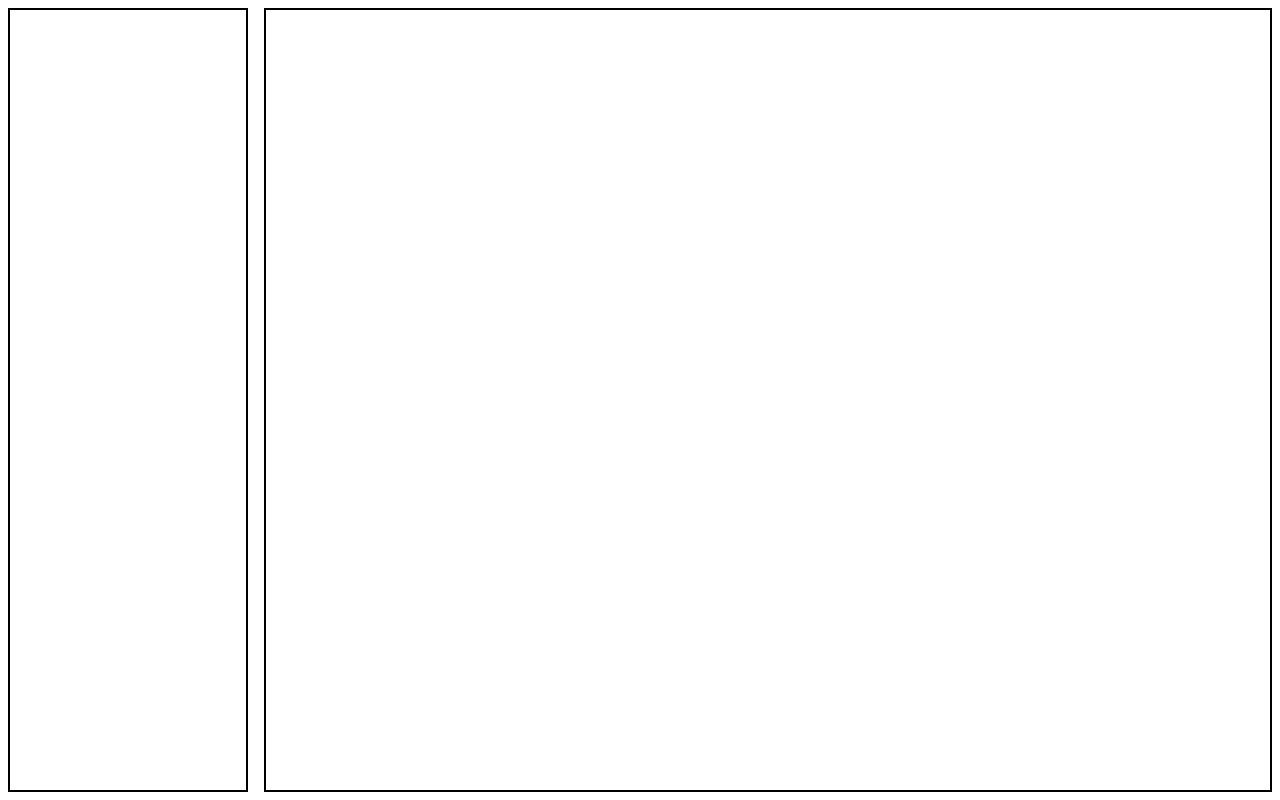
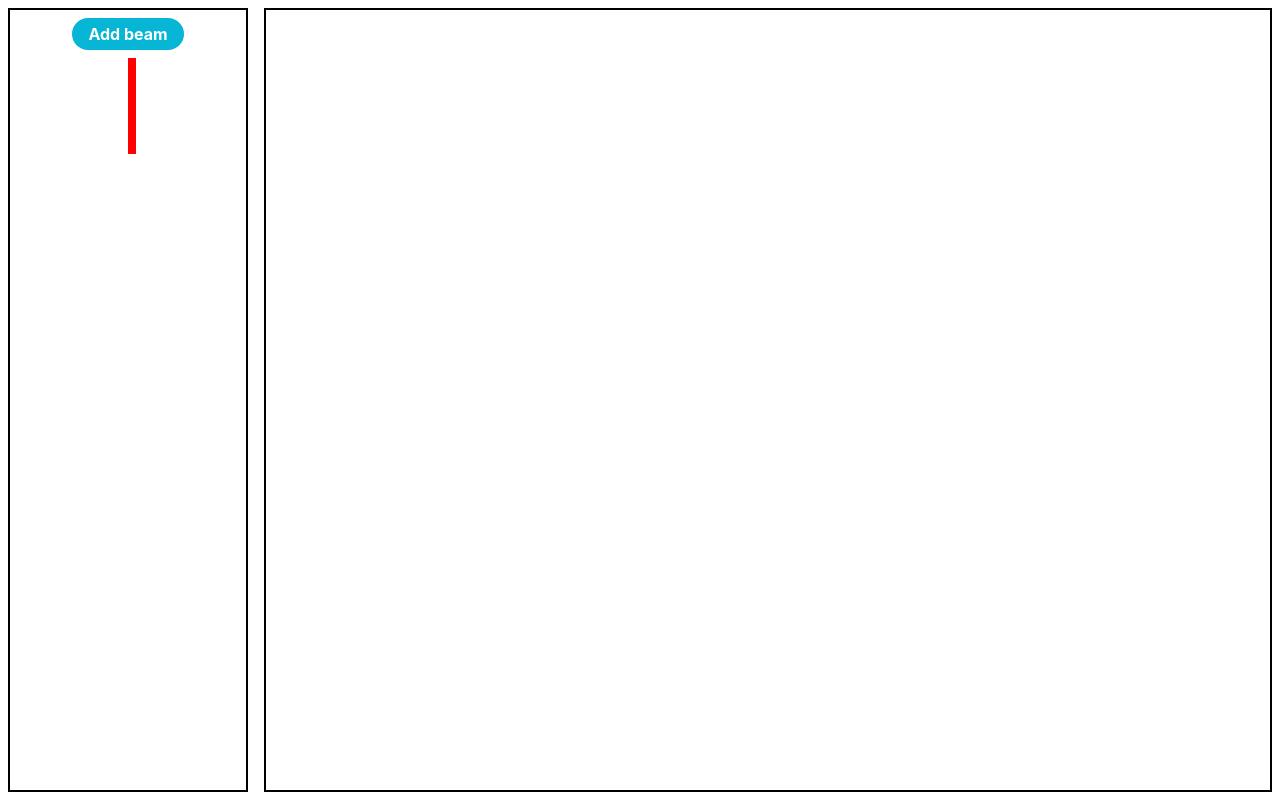
Before and after one commit to mjyoussef/constructR, a React (Create React App) app in the folder sketchbook/: page / in a window 1280 px wide. Built offline with nearby package versions, Linux system fonts and the light colour scheme.

Commit message:
added beams to library

```diff
--- a/sketchbook/src/App.tsx
+++ b/sketchbook/src/App.tsx
@@ -1,10 +1,17 @@
-import React from 'react';
+import React, {useState} from 'react';
 import './App.css';
+import {Block} from './types/uiObjects';
+import {Library} from './library/Library';
 
 function App() {
+
+  const [blocks, setBlocks] = useState(new Array<Block>());
+  console.log(blocks);
+
   return (
     <div className="w-screen h-screen flex flex-row grid grid-cols-5">
-      <div className="h-11/12 col-span-1 border-solid border-2 border-black m-2">
+      <div className="flex flex-col justify-start h-11/12 col-span-1 border-solid border-2 border-black m-2">
+        <Library setBlocks={setBlocks} nextX={100} nextY={100}/>
       </div>
       <div className="h-11/12 col-span-4 border-solid border-2 border-black m-2">
       </div>
--- /dev/null
+++ b/sketchbook/src/library/Beam.tsx
@@ -0,0 +1,38 @@
+import React, {useEffect, useRef} from 'react';
+import {Block} from '../types/uiObjects';
+import {draw} from './drawer';
+
+type BeamProps = {
+    width: number,
+    height: number,
+    color: string
+}
+
+export function Beam(props: BeamProps) {
+    const canvasRef = useRef(null);
+
+    useEffect(() => {
+        if (canvasRef.current !== null) {
+            const canvas : HTMLCanvasElement = canvasRef.current;
+            const context = canvas.getContext('2d');
+
+            const displayBeam: Block = {
+                x: canvas.width/2,
+                y: 0,
+                width: props.width,
+                height: props.height,
+                angle: 0,
+                color: props.color
+            }
+
+            if (context !== null) {
+                draw(context, displayBeam);
+            }
+        }
+    });
+
+    // adds a 10 pixel margin to the block
+    return (
+        <canvas className={"m-2"} ref={canvasRef} width={window.innerWidth} height={window.innerHeight}/>
+    )
+}
--- /dev/null
+++ b/sketchbook/src/library/Library.tsx
@@ -0,0 +1,41 @@
+import React, {Dispatch, SetStateAction} from 'react';
+import {Block, copyBlock} from '../types/uiObjects';
+import {Beam} from './Beam';
+
+type LibraryProps = {
+    setBlocks: Dispatch<SetStateAction<Block[]>>;
+    nextX: number,
+    nextY: number
+}
+
+const defaultWidth = 50;
+const defaultHeight = 600;
+const defaultColor = "red";
+
+export function Library(props: LibraryProps) {
+
+    function addBlockHandler() {
+        const newBlock: Block = {
+            x: props.nextX,
+            y: props.nextY,
+            width: defaultWidth,
+            height: defaultHeight,
+            angle: 0,
+            color: defaultColor
+        }
+
+        props.setBlocks(blocks => [...blocks, newBlock]);
+    }
+
+    return (
+        <div className={"flex flex-col m-2"}>
+            <button
+                className={"self-center bg-cyan-500 hover:bg-cyan-300 text-white font-bold rounded-full w-fit py-1 px-4"}
+                type="button"
+                onClick={addBlockHandler}>
+                Add beam
+            </button>
+            <Beam width={defaultWidth} height={defaultHeight} color={defaultColor}/>
+        </div>
+    )
+}
--- /dev/null
+++ b/sketchbook/src/library/drawer.ts
@@ -0,0 +1,9 @@
+import {Block} from '../types/uiObjects';
+
+export function draw(context: CanvasRenderingContext2D, info: Block): void {
+    context.rotate(info.angle * (Math.PI/180));
+    context.beginPath();
+    context.fillRect(info.x, info.y, info.width, info.height);
+    context.fillStyle = info.color;
+    context.setTransform(1, 0, 0, 1, 0, 0);
+}
--- /dev/null
+++ b/sketchbook/src/types/uiObjects.ts
@@ -0,0 +1,19 @@
+export type Block = {
+   x: number,
+   y: number,
+   width: number,
+   height: number,
+   angle: number ,
+   color: string
+}
+
+export function copyBlock(block: Block): Block {
+   return {
+      x: block.x,
+      y: block.y,
+      width: block.width,
+      height: block.height,
+      angle: block.angle,
+      color: block.color
+   }
+}
```
Also changed, not shown: sketchbook/tsconfig.json (line endings or trailing spaces).
